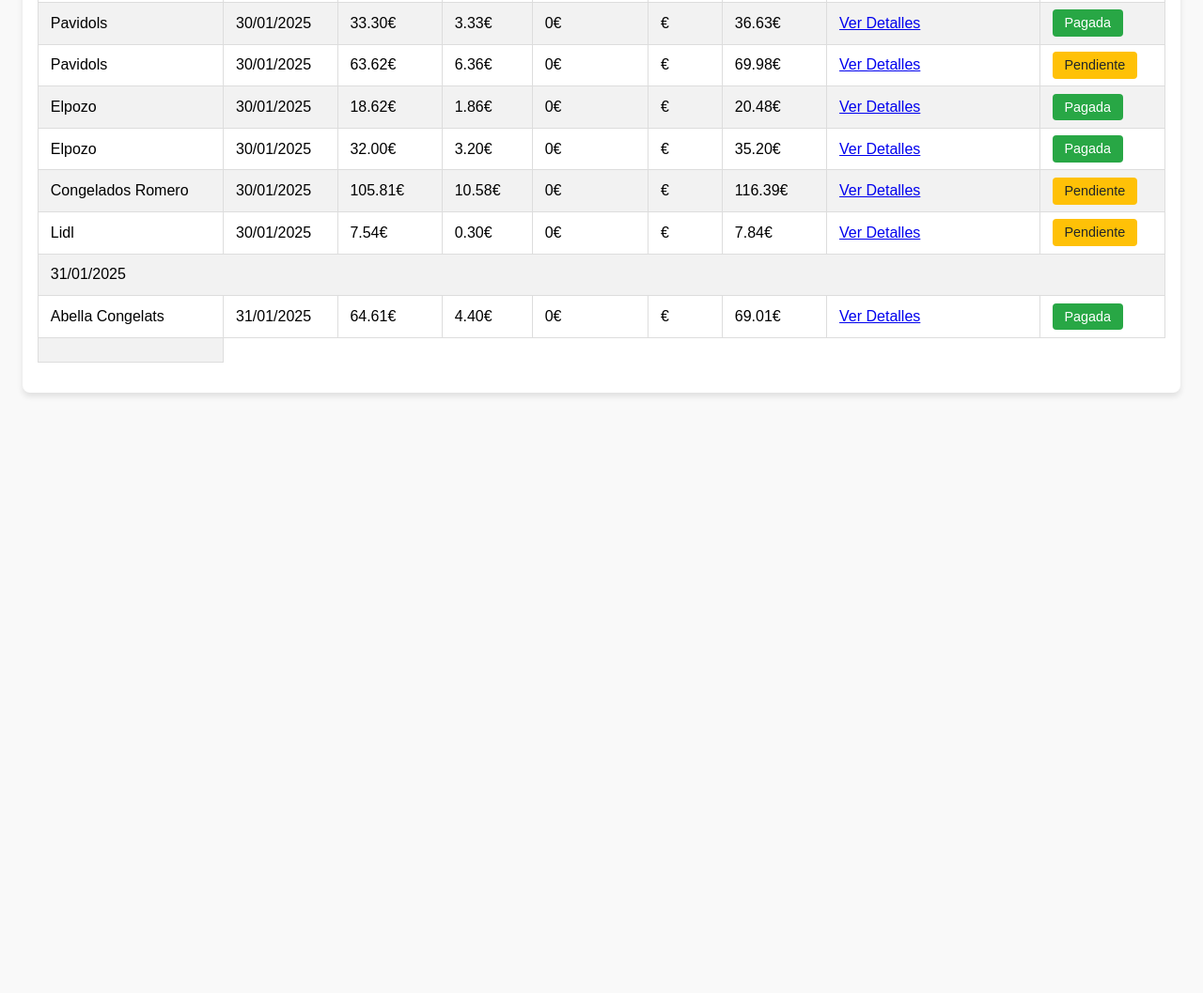
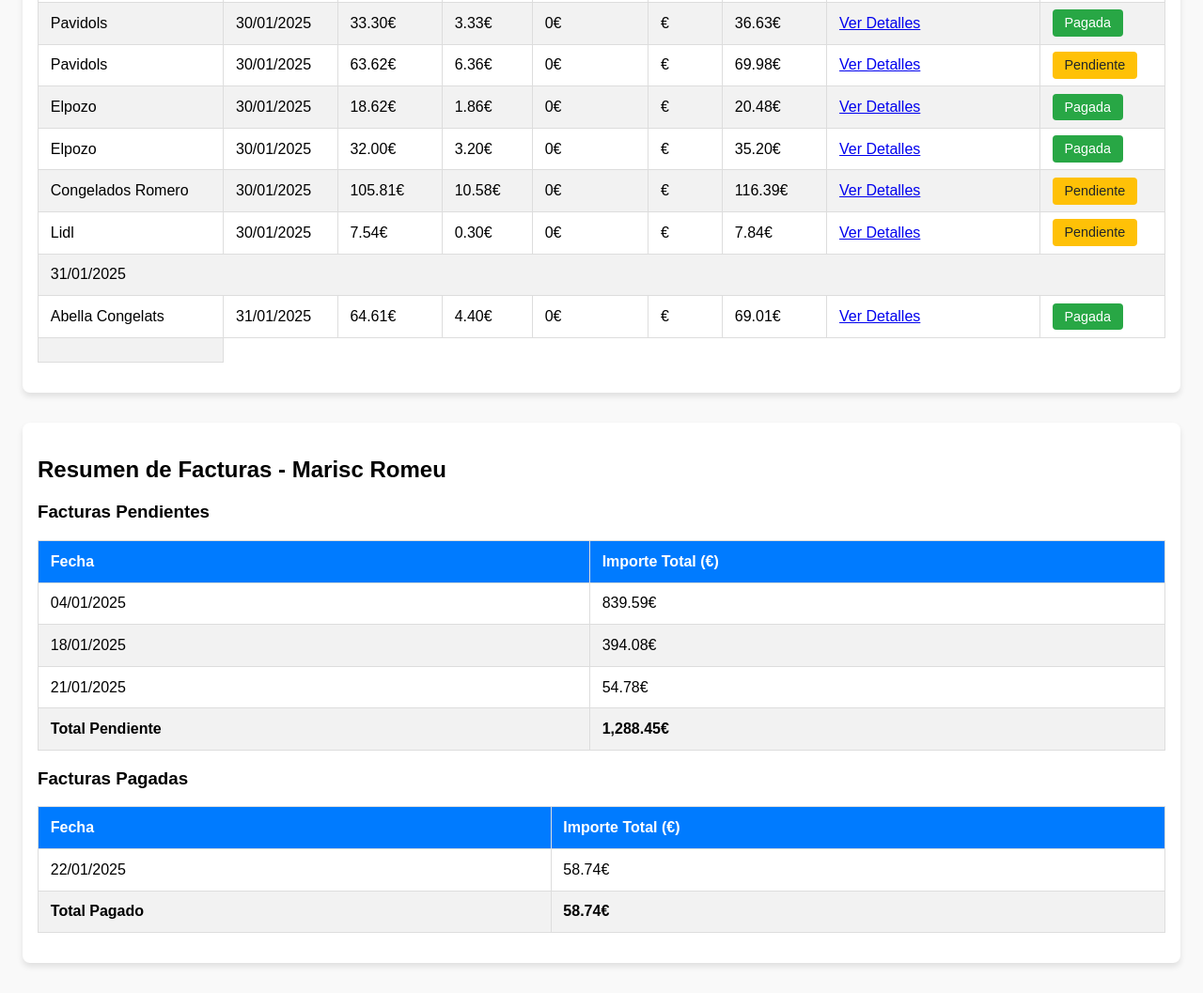
Before and after one commit to JTechNoLogic/Gesti-n-de-facturas, a plain HTML site: page index.html in a window 1280 px wide. Shown: the part 3279-4336 px from the top of the page at 94% size. Before the commit the page ends 3729 px from the top, so only its background shows below. Drawn offline with Linux system fonts and the light colour scheme.

Commit message:
Resumen de marisc romeu

```diff
--- a/index.html
+++ b/index.html
@@ -668,138 +668,56 @@
             </tbody>
         </table>
     </div>
-    <!-- <header>
-        <h1>Resumen de Facturas - Enero 2025</h1>
-    </header>
+    <div class="container">
+        <h2>Resumen de Facturas - Marisc Romeu</h2>
 
-    <div class="container">
+        <h3>Facturas Pendientes</h3>
         <table>
             <thead>
                 <tr>
-                    <th>Empresa</th>
                     <th>Fecha</th>
                     <th>Importe Total (€)</th>
-                    <th>Estado</th>
                 </tr>
             </thead>
             <tbody>
                 <tr>
-                    <td rowspan="3">Agora</td>
-                    <td>02/01/2025</td>
-                    <td>59.02€</td>
-                    <td>Pagado</td>
-                </tr>
-                <tr>
-                    <td>09/01/2025</td>
-                    <td>951.76€</td>
-                    <td>Pagado</td>
-                </tr>
-                <tr>
-                    <td>16/01/2025</td>
-                    <td>1,092.14€</td>
-                    <td>Pagado</td>
-                </tr>
-                <tr>
-                    <td colspan="2"><strong>Total Agora</strong></td>
-                    <td><strong>2,102.92€</strong></td>
-                    <td></td>
-                </tr>
-                <tr>
-                    <td>Balagué</td>
-                    <td>03/01/2025</td>
-                    <td>362.12€</td>
-                    <td>Pagado</td>
-                </tr>
-                <tr>
-                    <td>Gran Bazar</td>
-                    <td>05/01/2025</td>
-                    <td>58.94€</td>
-                    <td>Pagado</td>
-                </tr>
-                <tr>
-                    <td>Abella Congelats</td>
-                    <td>07/01/2025</td>
-                    <td>64.03€</td>
-                    <td>Pagado</td>
-                </tr>
-                <tr>
-                    <td>Caprabo</td>
-                    <td>09/01/2025</td>
-                    <td>98.95€</td>
-                    <td>Pagado</td>
-                </tr>
-                <tr>
-                    <td rowspan="4">Marisc Romeu</td>
                     <td>04/01/2025</td>
                     <td>839.59€</td>
-                    <td>Pendiente</td>
                 </tr>
                 <tr>
                     <td>18/01/2025</td>
                     <td>394.08€</td>
-                    <td>Pendiente</td>
                 </tr>
                 <tr>
                     <td>21/01/2025</td>
                     <td>54.78€</td>
-                    <td>Pendiente</td>
                 </tr>
+                <tr>
+                    <td><strong>Total Pendiente</strong></td>
+                    <td><strong>1,288.45€</strong></td>
+                </tr>
+            </tbody>
+        </table>
+
+        <h3>Facturas Pagadas</h3>
+        <table>
+            <thead>
+                <tr>
+                    <th>Fecha</th>
+                    <th>Importe Total (€)</th>
+                </tr>
+            </thead>
+            <tbody>
                 <tr>
                     <td>22/01/2025</td>
                     <td>58.74€</td>
-                    <td>Pagada</td>
                 </tr>
                 <tr>
-                    <td colspan="2"><strong>Total Marisc Romeu</strong></td>
-                    <td><strong>1,347.19€</strong></td>
-                    <td></td>
-                </tr>
-                <tr>
-                    <td rowspan="3">Congelados Romero</td>
-                    <td>09/01/2025</td>
-                    <td>240.16€</td>
-                    <td>Pagado</td>
-                </tr>
-                <tr>
-                    <td>17/01/2025</td>
-                    <td>312.24€</td>
-                    <td>?</td>
-                </tr>
-                <tr>
-                    <td>30/01/2025</td>
-                    <td>116.39€</td>
-                    <td>Pendiente</td>
-                </tr>
-                <tr>
-                    <td colspan="2"><strong>Total Congelados Romero</strong></td>
-                    <td><strong>668.79€</strong></td>
-                    <td></td>
-                </tr>
-                <tr>
-                    <td>GM Cash</td>
-                    <td>11/01/2025</td>
-                    <td>329.98€</td>
-                    <td>Pagado</td>
-                </tr>
-                <tr>
-                    <td>Hotel Montecarlo</td>
-                    <td>20/01/2025</td>
-                    <td>1,530.00€</td>
-                    <td>Pagado</td>
-                </tr>
-                <tr>
-                    <td>Maheso</td>
-                    <td>25/01/2025</td>
-                    <td>56.17€</td>
-                    <td>Pagado</td>
-                </tr>
-                <tr>
-                    <td colspan="2"><strong>Total General</strong></td>
-                    <td><strong>6,955.99€</strong></td>
-                    <td></td>
+                    <td><strong>Total Pagado</strong></td>
+                    <td><strong>58.74€</strong></td>
                 </tr>
             </tbody>
         </table>
-    </div> -->
+    </div>
 </body>
 </html>
```
